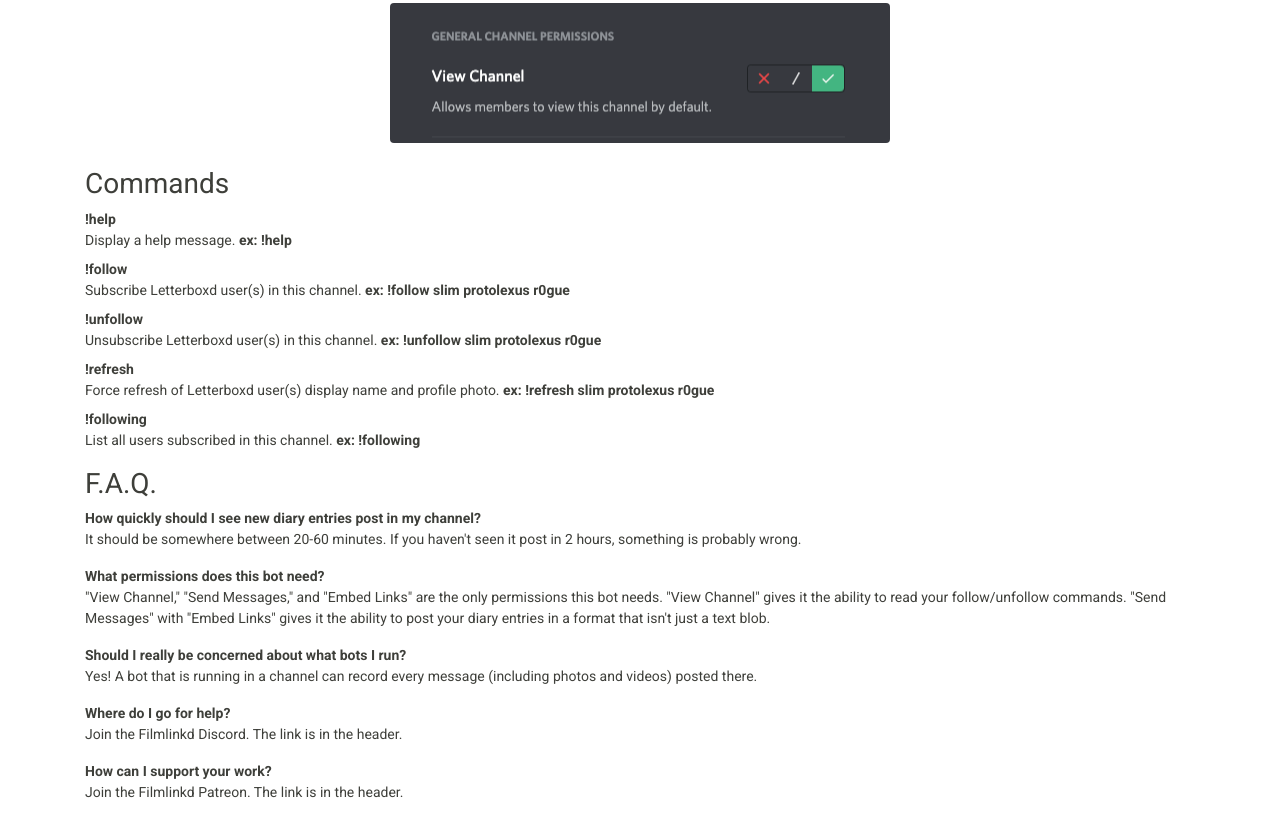
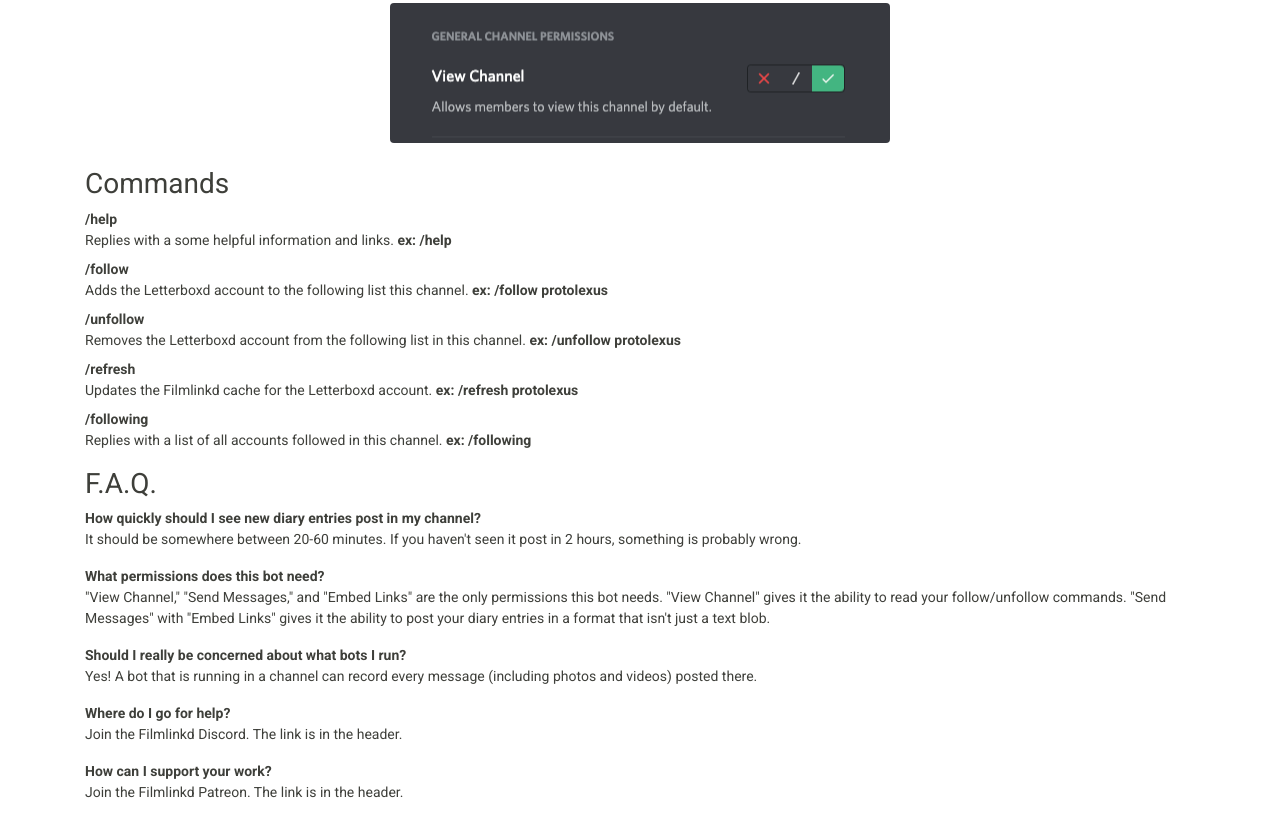
Before and after one commit to jimlind/filmlinkd, a website: page docs/index.html in a window 1280 px wide. Shown: the part 1259-2078 px from the top of the page. Drawn offline with nearby package versions, Linux system fonts and the light colour scheme.

Commit message:
Update documentation for slash commands.

```diff
--- a/docs/index.html
+++ b/docs/index.html
@@ -62,19 +62,30 @@
             <img class="d-block img-fluid mx-auto mb-4 rounded" src="images/installation/channel-permissions-bot.png" />
             <h2>Commands</h2>
             <dl>
-            	<dt>!help</dt>
-                <dd>Display a help message. <b>ex: !help</b></dd>
-                <dt>!follow</dt>
-                <dd>Subscribe Letterboxd user(s) in this channel. <b>ex: !follow slim protolexus r0gue</b></dd>
-                <dt>!unfollow</dt>
-                <dd>Unsubscribe Letterboxd user(s) in this channel. <b>ex: !unfollow slim protolexus r0gue</b></dd>
-                <dt>!refresh</dt>
+            	<dt>/help</dt>
                 <dd>
-                    Force refresh of Letterboxd user(s) display name and profile photo.
-                    <b>ex: !refresh slim protolexus r0gue</b>
+                    Replies with a some helpful information and links.
+                    <b>ex: /help</b>
                 </dd>
-                <dt>!following</dt>
-                <dd>List all users subscribed in this channel. <b>ex: !following</b></dd>
+                <dt>/follow</dt>
+                <dd>
+                    Adds the Letterboxd account to the following list this channel.
+                    <b>ex: /follow protolexus</b>
+                </dd>
+                <dt>/unfollow</dt>
+                <dd>
+                    Removes the Letterboxd account from the following list in this channel.
+                    <b>ex: /unfollow protolexus</b></dd>
+                <dt>/refresh</dt>
+                <dd>
+                    Updates the Filmlinkd cache for the Letterboxd account.
+                    <b>ex: /refresh protolexus</b>
+                </dd>
+                <dt>/following</dt>
+                <dd>
+                    Replies with a list of all accounts followed in this channel.
+                    <b>ex: /following</b>
+                </dd>
             </dl>
             <h2>F.A.Q.</h2>
             <dl>
--- a/services/discord/discord-connection.js
+++ b/services/discord/discord-connection.js
@@ -61,7 +61,7 @@
             },
             {
                 name: 'follow',
-                description: 'Follows a new Letterboxd account in this channel.',
+                description: 'Adds the Letterboxd account to the following list this channel.',
                 options: [
                     {
                         name: 'account',
@@ -74,7 +74,7 @@
             {
                 name: 'unfollow',
                 description:
-                    'Removes the entered Letterboxd account from the following list in this channel.',
+                    'Removes the Letterboxd account from the following list in this channel.',
                 options: [
                     {
                         name: 'account',
@@ -90,7 +90,7 @@
             },
             {
                 name: 'refresh',
-                description: 'Updates the Filmlinkd cache for the entered Letterboxd account.',
+                description: 'Updates the Filmlinkd cache for the Letterboxd account.',
                 options: [
                     {
                         name: 'account',
```
Also changed, not shown: factories/message-embed-factory.js (+8 -9 lines).
